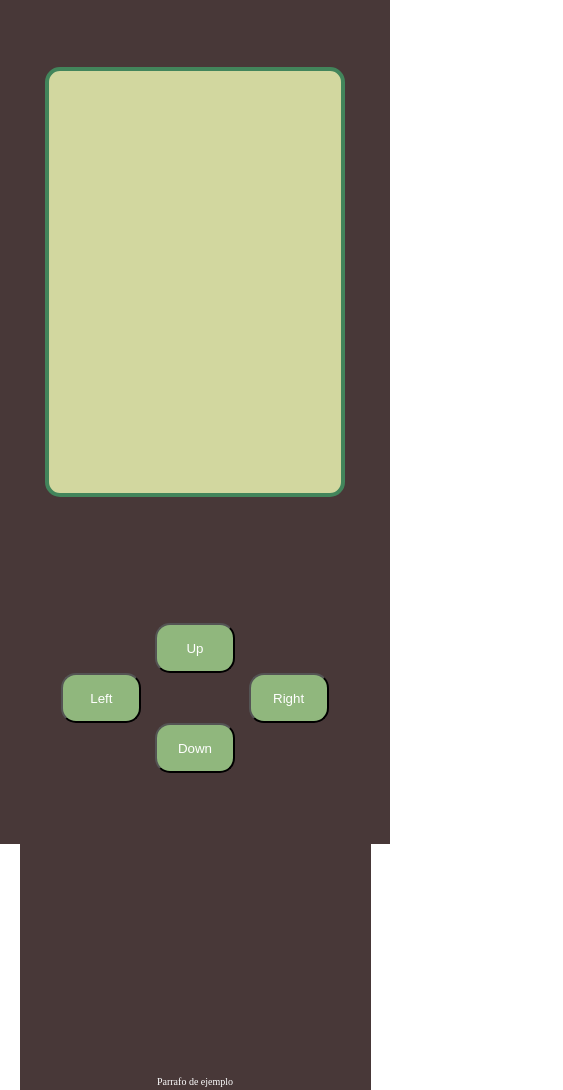
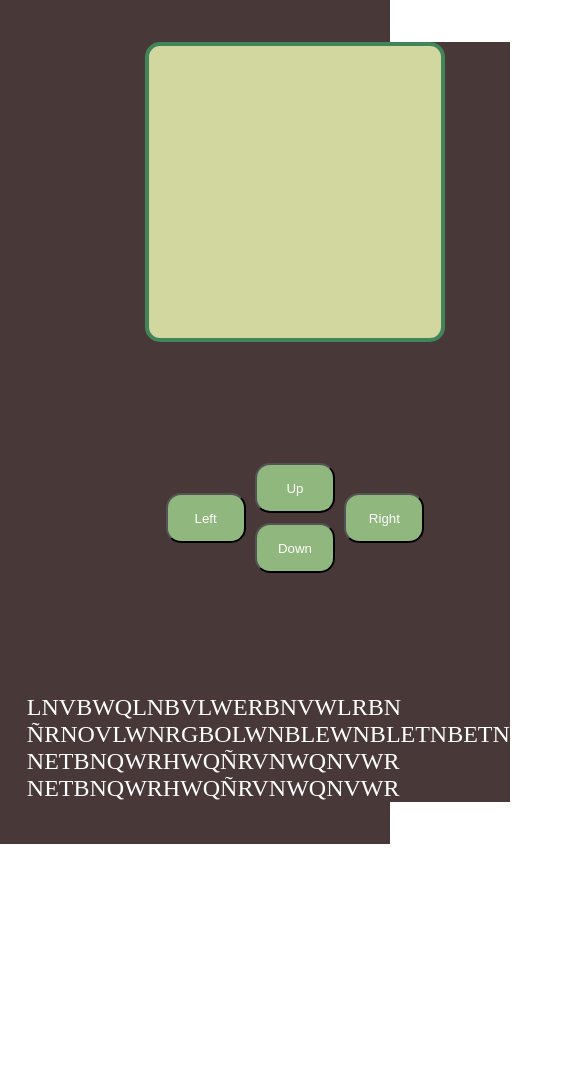
Before and after one commit to Diegogila/bomb-game, a plain HTML site: page index.html in a window 390 px wide. Shown: the top 1090 px of the page, 563 px wide, since content can reach past the window. After the commit the page ends 844 px from the top, so only its background shows below. Drawn offline with Linux system fonts and the light colour scheme.

Commit message:
Se le corrige bug de height y se mejora responsivity

```diff
--- a/css/styles.css
+++ b/css/styles.css
@@ -16,18 +16,19 @@ html{
 
 main{
     display: grid;
+    width: 100%;
+    height: 100vh;
     place-items: center;
     background-color: var(--dark-brown);
     color: white;
     /*display: grid;
     grid-template-rows: auto 1fr auto;
     place-items: center;*/
-    height: 100vh;
 }
 
 .game-container{
     display: grid;
-    grid-template-rows: 1fr 1fr 1fr;
+    grid-template-rows: auto 1fr auto;
     place-items: center;
     /*display: flex;
     flex-direction: column;
@@ -47,11 +48,12 @@ main{
 .buttons{
     display: grid;
     grid-template-columns: repeat(3,1fr);
-    grid-template-rows: repeat(3,1fr);
-    width: 80%;
+    grid-template-rows: repeat(4,1fr);
+    width: 50%;
     height: auto;
     flex-wrap: wrap;
     place-items: center;
+    row-gap: 10px;
 }
 
 .button{
@@ -69,18 +71,24 @@ main{
 
 .button--up{
     grid-column: 2 / 3;
-    grid-row: 1 /2
+    grid-row: 1 /3;
 }
 
 .button--down{
     grid-column: 2 / 3;
-    grid-row: 3 /4;
+    grid-row: 3 /5;
 }
 .button--right{
     grid-column: 3 / 4;
-    grid-row: 2 /3;
+    grid-row: 2 /4;
 }
 .button--left{
     grid-column: 1 / 2;
-    grid-row: 2 /3;
+    grid-row: 2 /4;
 }
+
+.stats{
+    display: flex;
+    flex-direction: column;
+    font-size: 2.4rem;
+}
--- a/index.html
+++ b/index.html
@@ -18,7 +18,10 @@
                 <button class="button button--down">Down</button>
             </div>
             <div class="stats">
-                <p>Parrafo de ejemplo</p>
+                <p>LNVBWQLNBVLWERBNVWLRBN</p>
+                <p>ÑRNOVLWNRGBOLWNBLEWNBLETNBETNBEW</p>
+                <p>NETBNQWRHWQÑRVNWQNVWR</p>
+                <p>NETBNQWRHWQÑRVNWQNVWR</p>
             </div>
         </div>
     </main>
--- a/src/game.js
+++ b/src/game.js
@@ -4,8 +4,14 @@ const game = canvas.getContext('2d');
 
 window.addEventListener('load',startGame);
 function startGame(){
-    canvas.setAttribute('width', window.innerWidth * 0.75);
-    canvas.setAttribute('height', window.innerHeight * 0.5);
+    let canvasSize;
+    if (window.innerHeight > window.innerWidth) {
+        canvasSize = window.innerWidth * 0.75;
+    } else {
+        canvasSize = window.innerHeight *0.5;
+    }
+    canvas.setAttribute('width', canvasSize);
+    canvas.setAttribute('height', canvasSize);
 
     //window.innerHeight
     window.innerWidth
```
